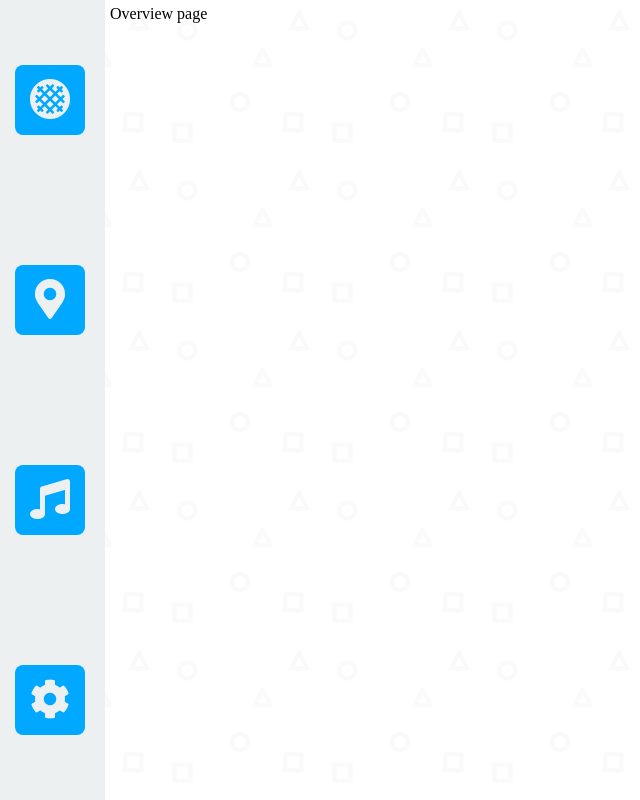
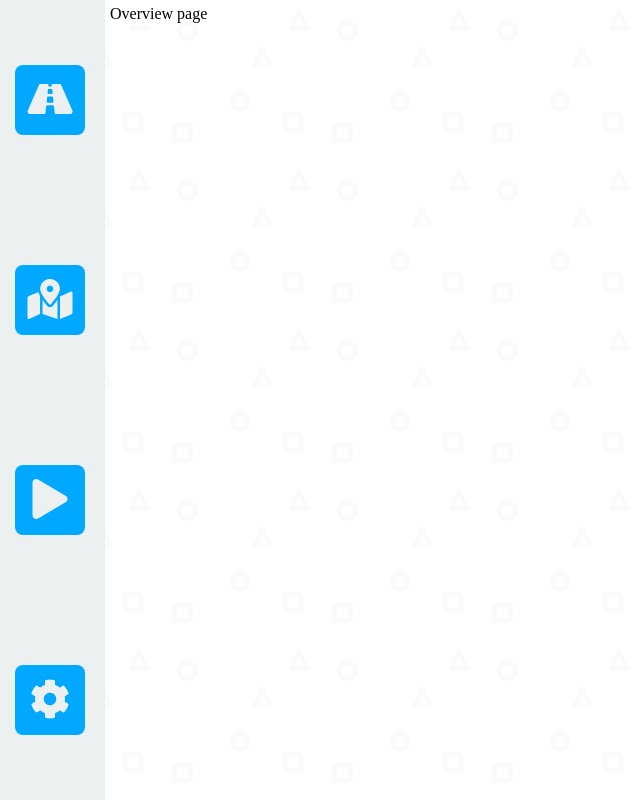
Before and after one commit to Techwizmatt/electron-car-os, an Electron app: page index.html in a window 800 px wide. Shown: the whole page, without its empty margins (0-640 px from the left). Drawn offline with Linux system fonts and the light colour scheme.

Commit message:
Icon changes

```diff
--- a/index.html
+++ b/index.html
@@ -13,9 +13,9 @@
 <body>
     <div class="menu">
         <ul>
-            <li><button class="targetable" click="alert('Overview');" ><i class="fas fa-stroopwafel"></i></button></li>
-            <li><button class="targetable" click="alert('Navigation');" ><i class="fas fa-map-marker-alt"></i></button></li>
-            <li><button class="targetable" click="alert('Entertaiment');" ><i class="fas fa-music"></i></button></li>
+            <li><button class="targetable" click="alert('Overview');" ><i class="fas fa-road"></i></button></li>
+            <li><button class="targetable" click="alert('Navigation');" ><i class="fas fa-map-marked-alt"></i></button></li>
+            <li><button class="targetable" click="alert('Entertaiment');" ><i class="fas fa-play"></i></button></li>
             <li><button class="targetable" click="alert('Settings');" ><i class="fas fa-cog"></i></button></li>
         </ul>
     </div>
--- a/mouse/magnetCurs.js
+++ b/mouse/magnetCurs.js
@@ -17,7 +17,7 @@ magnetCurs.init = function(params) {
     }
     magnetCurs.targetable_list = document.getElementsByClassName('targetable');
     magnetCurs.moveEnable = !0;
-    magnetCurs.sens = 20;
+    magnetCurs.sens = 10; //Magnetivety level
     magnetCurs.attached = false;
     magnetCurs.timeout = setTimeout(function () { $("#cursor").fadeOut(500); $("#pointer").fadeOut(500);}, 2500);
     document.addEventListener('mousemove', function(e) {
```
